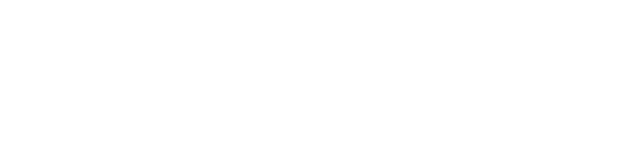
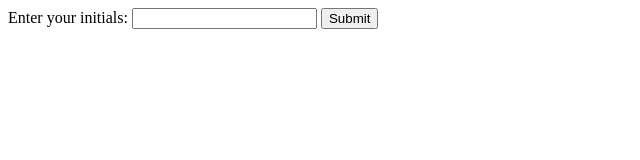
Before and after one commit to TrentSchneider/Homework4, a plain HTML site: page index.html in a window 1280 px wide. Shown: the whole page, without its empty margins (0-640 px from the left). Drawn offline with Linux system fonts and the light colour scheme.

Commit message:
added preliminary form and button for adding initials and submitting score.

```diff
--- a/index.html
+++ b/index.html
@@ -7,5 +7,11 @@
 		<link rel="stylesheet" href="style.css" />
 		<script src="script.js"></script>
 	</head>
-	<body></body>
+	<body>
+		<form>
+			<label for="initials">Enter your initials:</label>
+			<input type="text" id="initials" name="initials" />
+			<input type="submit" value="Submit" />
+		</form>
+	</body>
 </html>
```
